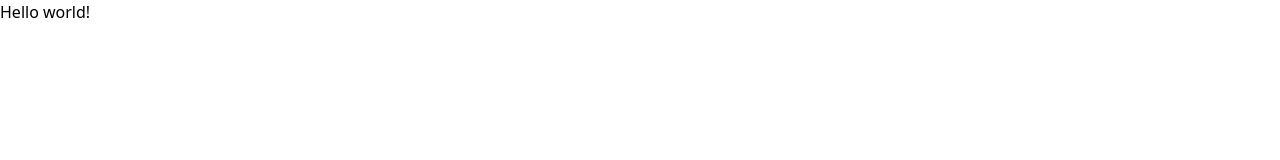
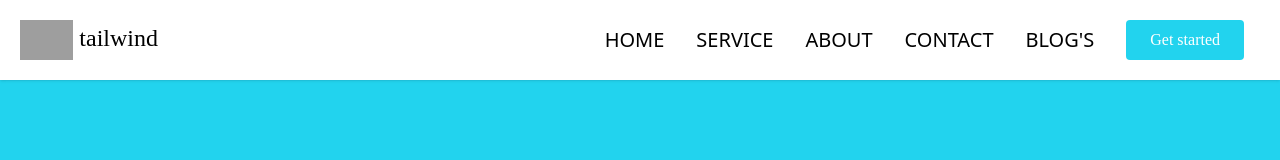
Before and after one commit to soksopha/html-todo-tailwind, a website: page index.html in a window 1280 px wide. Drawn offline with nearby package versions, Linux system fonts and the light colour scheme; grey boxes are pictures that could not be loaded.

Commit message:
menu layout

```diff
--- a/index.html
+++ b/index.html
@@ -1,13 +1,59 @@
 <!doctype html>
 <html>
+
 <head>
   <meta charset="UTF-8">
   <meta name="viewport" content="width=device-width, initial-scale=1.0">
-  <link href="/dist/output.css" rel="stylesheet">
+  <script src="https://cdn.tailwindcss.com"></script>
+  <script type="module" src="https://unpkg.com/ionicons@5.5.2/dist/ionicons/ionicons.esm.js"></script>
+<script nomodule src="https://unpkg.com/ionicons@5.5.2/dist/ionicons/ionicons.js"></script>
 </head>
-<body>
-  <h1 class="text-3xl font-bold underline">
-    Hello world!
-  </h1>
+
+<body class="bg-cyan-400">
+  <nav class="p-5 bg-white shadow md:flex md:items-center md:justify-between">
+    <div class="flex justify-between items-center ">
+      <span class="text-2xl font-[Poppins] cursor-pointer">
+        <img class="h-10 inline"
+          src="https://tailwindcss.com/_next/static/media/tailwindcss-mark.3c5441fc7a190fb1800d4a5c7f07ba4b1345a9c8.svg">
+        tailwind
+      </span>
+
+      <span class="text-3xl cursor-pointer mx-2 md:hidden block">
+        <ion-icon name="menu" onclick="Menu(this)"></ion-icon>
+      </span>
+    </div>
+
+    <ul class="md:flex md:items-center z-[-1] md:z-auto md:static absolute bg-white w-full left-0 md:w-auto md:py-0 py-4 md:pl-0 pl-7 md:opacity-100 opacity-0 top-[-400px] transition-all ease-in duration-500">
+      <li class="mx-4 my-6 md:my-0">
+        <a href="#" class="text-xl hover:text-cyan-500 duration-500">HOME</a>
+      </li>
+      <li class="mx-4 my-6 md:my-0">
+        <a href="#" class="text-xl hover:text-cyan-500 duration-500">SERVICE</a>
+      </li>
+      <li class="mx-4 my-6 md:my-0">
+        <a href="#" class="text-xl hover:text-cyan-500 duration-500">ABOUT</a>
+      </li>
+      <li class="mx-4 my-6 md:my-0">
+        <a href="#" class="text-xl hover:text-cyan-500 duration-500">CONTACT</a>
+      </li>
+      <li class="mx-4 my-6 md:my-0">
+        <a href="#" class="text-xl hover:text-cyan-500 duration-500">BLOG'S</a>
+      </li>
+
+      <button class="bg-cyan-400 text-white font-[Poppins] duration-500 px-6 py-2 mx-4 hover:bg-cyan-500 rounded ">
+        Get started
+      </button>
+<h2 class=""></h2>
+    </ul>
+  </nav>
+
+
+  <script>
+    function Menu(e){
+      let list = document.querySelector('ul');
+      e.name === 'menu' ? (e.name = "close",list.classList.add('top-[80px]') , list.classList.add('opacity-100')) :( e.name = "menu" ,list.classList.remove('top-[80px]'),list.classList.remove('opacity-100'))
+    }
+  </script>
 </body>
+
 </html>
```
